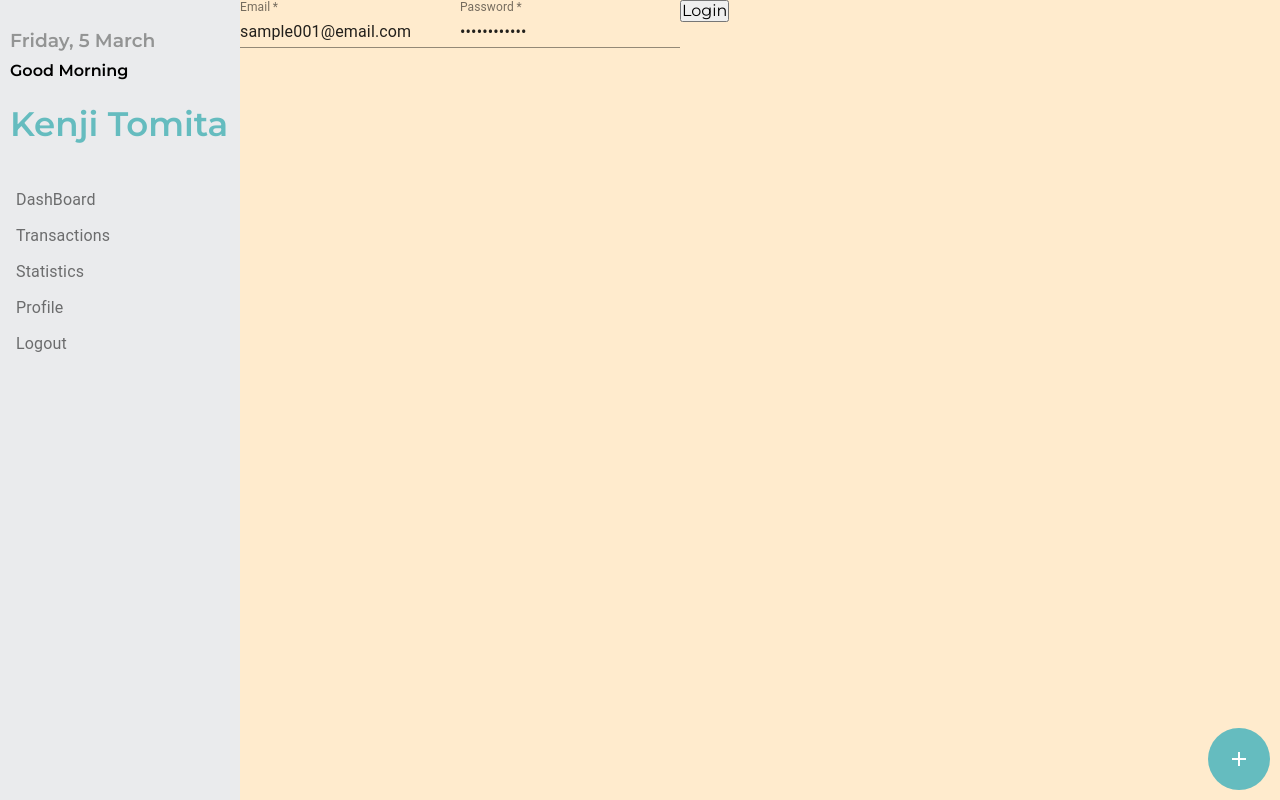
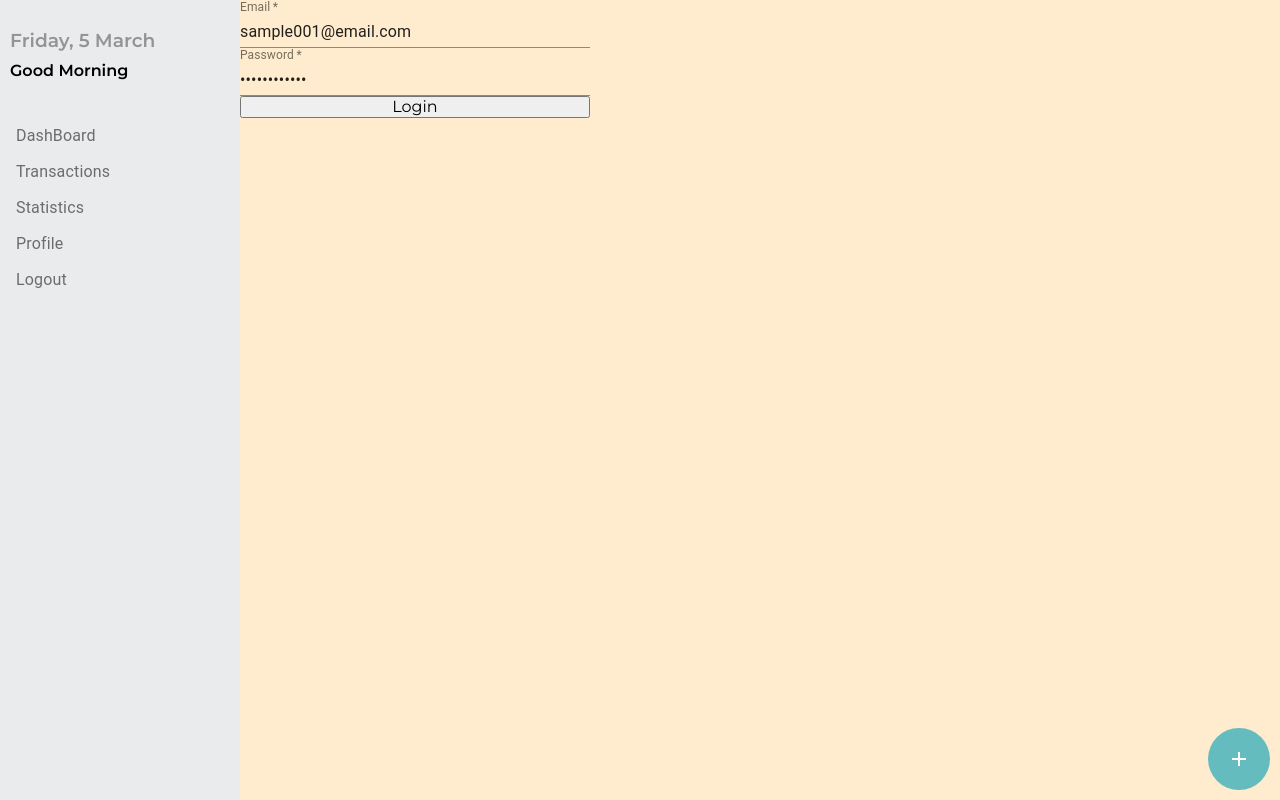
Before and after one commit to jp-knj/budget-app, a React (Create React App) app in the folder client/: page /login in a window 1280 px wide. Built offline with nearby package versions, Linux system fonts and the light colour scheme.

Commit message:
:+1: Create Profile page to save update account
t

```diff
--- a/client/src/components/Sidebar.jsx
+++ b/client/src/components/Sidebar.jsx
@@ -1,5 +1,8 @@
-import React from 'react'
+import React, { useContext, useEffect } from 'react'
 import { NavLink, withRouter } from 'react-router-dom'
+
+// Context
+import { GlobalContext } from '../context/GlobalState'
 
 // Material-UI Core
 import { MenuItem, MenuList, ListItemIcon } from '@material-ui/core'
@@ -9,6 +12,14 @@ import { makeStyles } from '@material-ui/core/styles'
 import { Add } from '@material-ui/icons'
 
 const Sidebar = ({ children }) => {
+  const { getToken, users, loadUser } = useContext(GlobalContext);
+  const token = getToken();
+
+  useEffect(() => {
+    token && loadUser();
+    // eslint-disable-next-line
+  }, []);
+
   const useStyles = makeStyles(() => ({
     addCircleIcon: {
       color: 'white'
@@ -22,7 +33,9 @@ const Sidebar = ({ children }) => {
           <div className="introduction">
             <h3 className="introduction_date">Friday, 5 March</h3>
             <h4 className="introduction_time">Good Morning</h4>
-            <h2 className="introduction_name">Kenji Tomita</h2>
+            <h2 className="introduction_name">
+              {token && users.user && users.user.name}
+            </h2>
           </div>
           <nav className="navigation">
             <MenuList>
--- a/client/src/context/AppReducer.js
+++ b/client/src/context/AppReducer.js
@@ -6,6 +6,20 @@ export default (state, action) => {
       return {
         ...state,
         token: action.payload.token,
+        users: action.payload,
+      }
+    case 'UPDATE_USER':
+      const { success, user } = action.payload;
+      return {
+        ...state,
+        users: { success, user },
+      }
+    case 'LOAD_USER':
+      const token = localStorage.getItem('token');
+      return {
+        ...state,
+        token,
+        loading: false,
         users: action.payload,
       }
     case 'LOGOUT_USER':
@@ -22,7 +36,6 @@ export default (state, action) => {
         ...state,
         error: action.payload
       }
-
     default:
       return state;
   }
--- a/client/src/context/GlobalState.jsx
+++ b/client/src/context/GlobalState.jsx
@@ -1,5 +1,6 @@
 import React, { createContext, useReducer } from 'react'
 import axios from 'axios'
+import jwtDecode from "jwt-decode"
 import AppReducer from './AppReducer'
 
 const initialState = {
@@ -18,6 +19,15 @@ export const GlobalProvider = ({ children }) => {
 
   const getToken = () => {
     return localStorage.getItem('token');
+  }
+
+  const getCurrentUser = () => {
+    try {
+      const jwt = localStorage.getItem('token');
+      return jwtDecode(jwt);
+    } catch (ex) {
+      return null;
+    }
   }
 
   axios.defaults.headers.common["x-auth-token"] = getToken();
@@ -56,6 +66,36 @@ export const GlobalProvider = ({ children }) => {
     }
   }
 
+  async function loadUser() {
+    try {
+      const res = await axios.get('/api/users');
+      dispatch({
+        type: 'LOAD_USER',
+        payload: res.data
+      });
+    } catch (err) {
+      dispatch({
+        type: 'LOGIN_ERROR',
+        payload: err.response
+      });
+    }
+  }
+
+  async function updateUser(id, user) {
+    try {
+      const res = await axios.put(`/api/users/${id}`, user, config);
+      dispatch({
+        type: 'UPDATE_USER',
+        payload: res.data,
+      });
+    } catch (err) {
+      dispatch({
+        type: 'LOGIN_ERROR',
+        payload: err.response
+      });
+    }
+  }
+
   function logoutUser() {
     dispatch({
       type: 'LOGOUT_USER',
@@ -69,9 +109,12 @@ export const GlobalProvider = ({ children }) => {
         users: state.users,
         error: state.error,
         loading: state.loading,
+        getCurrentUser,
         registerUser,
         loginUser,
+        updateUser,
         logoutUser,
+        loadUser,
         getToken,
       }}
     >
--- a/client/src/pages/Profile.jsx
+++ b/client/src/pages/Profile.jsx
@@ -1,9 +1,73 @@
-import React from 'react'
+import React, { useState, useEffect, useContext, useCallback } from 'react'
+import { GlobalContext } from '../context/GlobalState'
+
+// Material Ui
+import { TextField } from '@material-ui/core'
 
 const Profile = () => {
+  const { users, updateUser } = useContext(GlobalContext);
+  const [name, setName] = useState(''),
+    [email, setEmail] = useState('');
+  const [success, setSuccess] = useState(false);
+
+  useEffect(() => {
+    if (users.user) {
+      const { name, email } = users.user;
+      setName(name);
+      setEmail(email);
+    }
+  }, [users.user]);
+
+  const handleName = useCallback(
+    ({ target: input }) => {
+      setName(input.value);
+    }, [email]
+  );
+
+  const handleEmail = useCallback(
+    ({ target: input }) => {
+      setEmail(input.value);
+    }, [name]
+  );
+
+  const handleClick = useCallback(
+    (e) => {
+      e.preventDefault();
+      const { id } = users.user;
+      const editUser = { name, email };
+      updateUser(id, editUser);
+      setSuccess(users.success);
+    },
+    [users, name, email, updateUser]
+  );
+
   return (
     <div>
-      Profile
+      <form>
+        <TextField
+          id='Name'
+          label='Name'
+          fullWidth
+          value={name}
+          required='true'
+          onChange={handleName}
+        />
+        <TextField
+          id='Email'
+          label='Email'
+          fullWidth
+          type='email'
+          value={email}
+          required='true'
+          onChange={handleEmail}
+        />
+        <button onClick={handleClick}>
+          Save
+        </button>
+        <button onClick={handleClick}>
+          Cancel
+        </button>
+      </form>
     </div>
   )
 }
--- /dev/null
+++ b/client/src/styles/components/_form.scss
@@ -0,0 +1,5 @@
+form {
+  width: $content-width;
+  display: flex;
+  flex-direction: column;
+}
--- a/client/src/styles/main.scss
+++ b/client/src/styles/main.scss
@@ -7,3 +7,4 @@
 @import "components/introduction";
 @import "components/button";
 @import "components/chart";
+@import "components/form";
```
